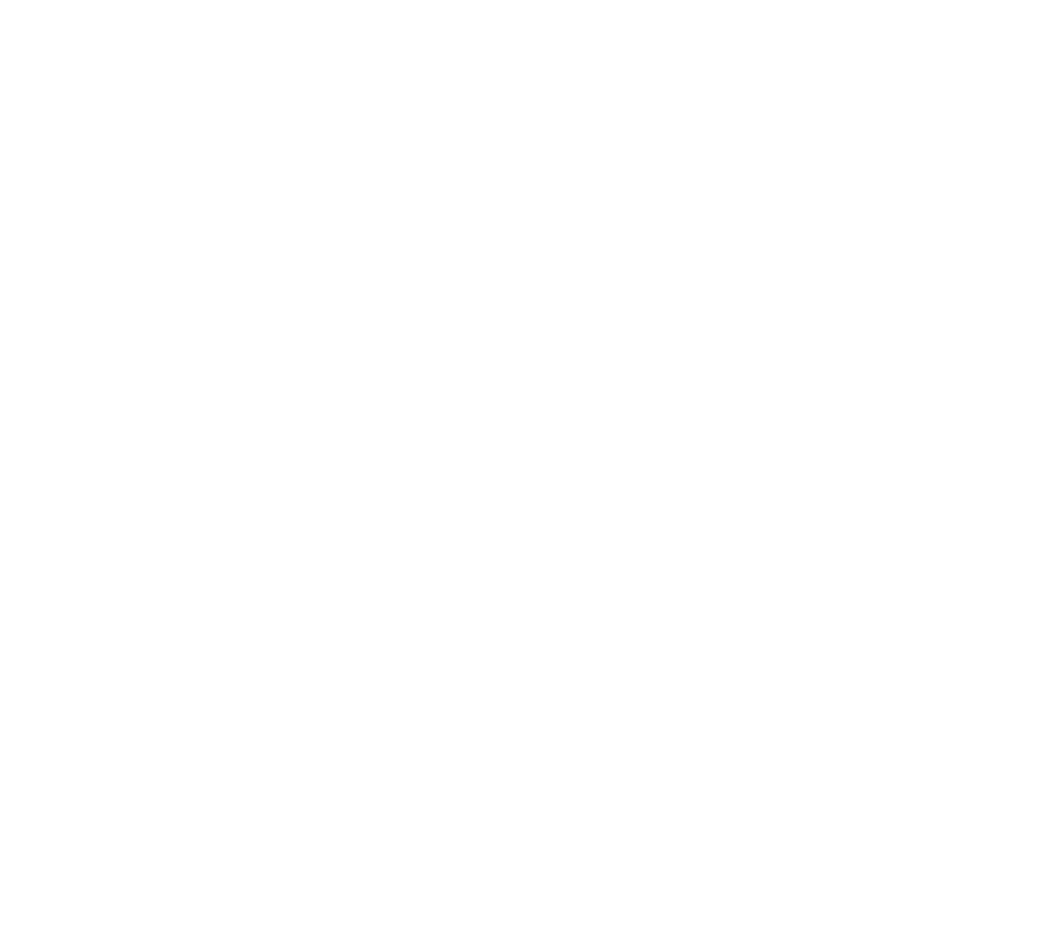
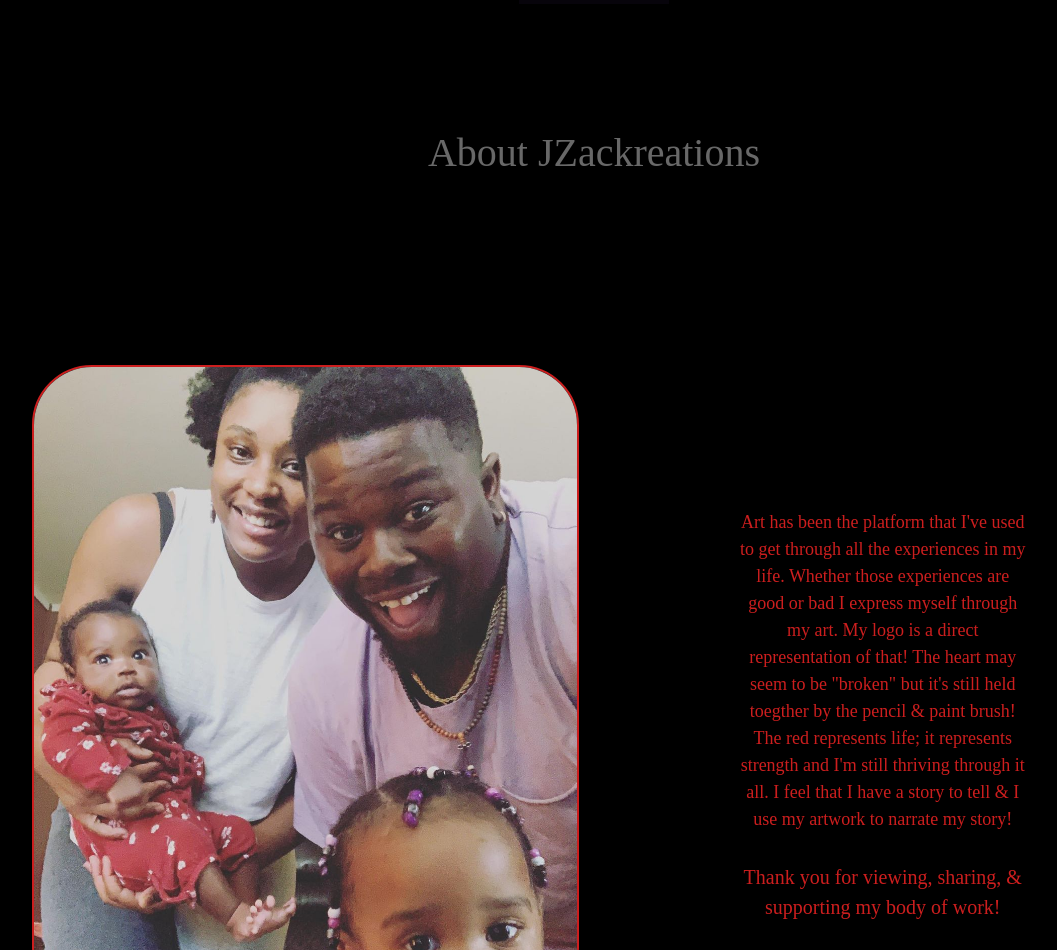
Before and after one commit to dderrickmatheww/JZackreations-LLC, a Vue app in the folder jzackreations-llc/: page /about in a window 1280 px wide. Shown: the part 242-1192 px from the top of the page, without its empty margins (46-1103 px from the left). Before the commit the page ends 800 px from the top, so only its background shows below. Built offline with nearby package versions, Linux system fonts and the light colour scheme; no server answers.

Commit message:
Updated jzack website with launch prep images, styling, and data

```diff
--- a/jzackreations-llc/src/App.vue
+++ b/jzackreations-llc/src/App.vue
@@ -22,26 +22,29 @@
   -webkit-font-smoothing: antialiased;
   -moz-osx-font-smoothing: grayscale;
   text-align: center;
-  color: black;
   background-color: black;
+  min-height: 1000px;
 }
-
 body {
-  background-color: "black"
+  background-color: "black";
 }
-
+p {
+  color: #cc1e1e;
+  margin-top: 50px;
+}
+.bioTitle {
+  margin: 10%;
+}
 #nav {
   padding: 30px;
   color: #686868;
   font-size: 20px;
 }
-
 #nav a {
   font-weight: bold;
   font-size: 20px;
   color: #686868;
 }
-
 #nav a.router-link-exact-active {
   color: #cc1e1e;
   font-size: 24px;
--- a/jzackreations-llc/src/components/ImageCard.vue
+++ b/jzackreations-llc/src/components/ImageCard.vue
@@ -7,11 +7,21 @@
       <p class="card-text custom-text" :value=price >Price: {{price}} </p>
       <b-button v-b-modal="UID">View</b-button>
       <b-modal
-        content-class="custom-card"
         :id="UID"
         :title="title + ' - ' + price"
+        centered
+        header-bg-variant='dark'
+        header-text-variant='light'
+        header-border-variant='danger'
+        body-bg-variant='secondary'
+        footer-bg-variant='dark'
+        footer-border-variant='danger'
+        ok-only
+        ok-variant='secondary'
       >
+        <div class="modalImageContainer">
           <img class="artModalImage" :src=image alt="Image could not render." />
+        </div>
       </b-modal>
     </div>
   </div>
@@ -44,17 +54,34 @@
   max-height: 100%;
   width: 100%;
 }
+p {
+  color: black;
+}
+.modalImageContainer {
+  width: 100%;
+  background-color: #686868;
+  border: 2px solid#cc1e1e;
+  border-radius: 60px;
+}
+.modal {
+  border: 2px solid#cc1e1e;
+  border-radius: 60px;
+}
 h3 {
   margin: 40px 0 0;
 }
+h5 {
+  align-content: center;
+}
 .artImage {
-  height: 400px;
+  min-height: 400px;
   border-radius: 60px;
   border-bottom: 2px solid#cc1e1e;
 }
 .artModalImage {
   width: 100%;
-  height: 400px;
+  border-radius: 60px;
+  background-color: #686868;
 }
 .custom-card {
   background-color: #686868;
--- a/jzackreations-llc/src/main.js
+++ b/jzackreations-llc/src/main.js
@@ -5,7 +5,6 @@
 import { BootstrapVue, IconsPlugin } from "bootstrap-vue";
 import "bootstrap/dist/css/bootstrap.css";
 import "bootstrap-vue/dist/bootstrap-vue.css";
-
 
 Vue.use(BootstrapVue);
 Vue.use(IconsPlugin);
@@ -15,7 +14,5 @@
   router,
   store,
   render: h => h(App),
-  created: () => {
-
-  }
+  created: () => {}
 }).$mount("#app");
--- a/jzackreations-llc/src/views/About.vue
+++ b/jzackreations-llc/src/views/About.vue
@@ -1,5 +1,36 @@
 <template>
-  <div class="about">
-    <h1>This is an about page</h1>
+  <div class="container-fluid">
+    <img alt="JZackreation's logo" style="margin-bottom: 10%;" src="../assets/logo.jpg" />
+    <h3 style="margin-bottom: 10%; font-size: 40px; color: #686868;">About JZackreations</h3>
+    <div class="row justify-content-center align-content-center" style="padding: 5%;">
+      <div class="col-md-6">
+        <img style="width: 100%; border-radius: 60px; border: 2px solid #cc1e1e;" src="../assets/biopic.jpg"/>
+      </div>
+      <div class="col-md-6" style="padding: 12.5%">
+        <p style="margin-bottom: 10%; font-size: 18px;">
+          Art has been the platform that I've used to get through all the experiences in my life. Whether those experiences are good or bad I express myself through my art.
+          My logo is a direct representation of that! The heart may seem to be "broken" but it's still held toegther by the pencil & paint brush!
+          The red represents life; it represents strength and I'm still thriving through it all. I feel that I have a story to tell & I use my artwork to narrate my story!
+        </p>
+        <p style="margin-bottom: 10%; font-size: 20px">
+          Thank you for viewing, sharing, & supporting my body of work!
+        </p>
+      </div>
+    </div>
   </div>
 </template>
+
+<script>
+
+export default {
+  name: "About",
+  components: {
+  },
+   computed: {
+  }
+};
+</script>
+
+<style >
+
+</style>
--- a/jzackreations-llc/src/views/Home.vue
+++ b/jzackreations-llc/src/views/Home.vue
@@ -4,8 +4,8 @@
     <div v-if="this.images.length > 0" class="row justify-content-center">
       <ImageCard v-for="(image, index) in images" :key="index" :image="image.URL" :price="image.Price" :title="image.Title" :UID="image.UID" />
     </div>
-    <div v-else class="row justify-content-center">
-      Loading...
+    <div v-else class="row justify-content-center loadingIconContainer">
+      <img class="loadingIcon" src="../assets/loading.gif">
     </div>
   </div>
 </template>
@@ -33,4 +33,12 @@
   .image-rows {
     width: 100%;
   }
+  .loadingIconContainer {
+    margin: 20%;
+    width: auto;
+  }
+  .loadingIcon {
+    width: 100%;
+    height: auto;
+  }
 </style>
```
Also changed, not shown: jzackreations-llc/src/assets/biopic.jpg (added), jzackreations-llc/src/assets/loading.gif (added).
